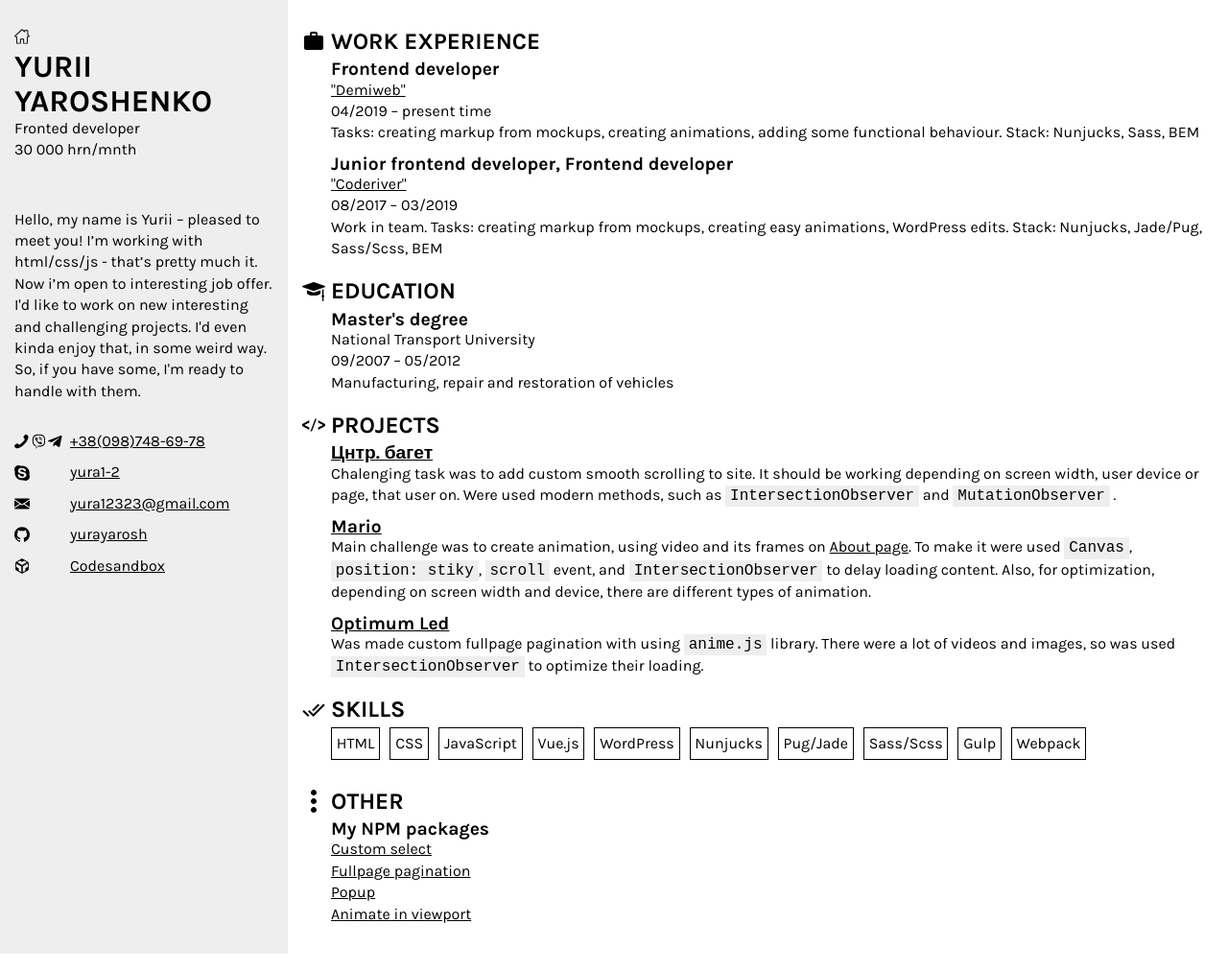
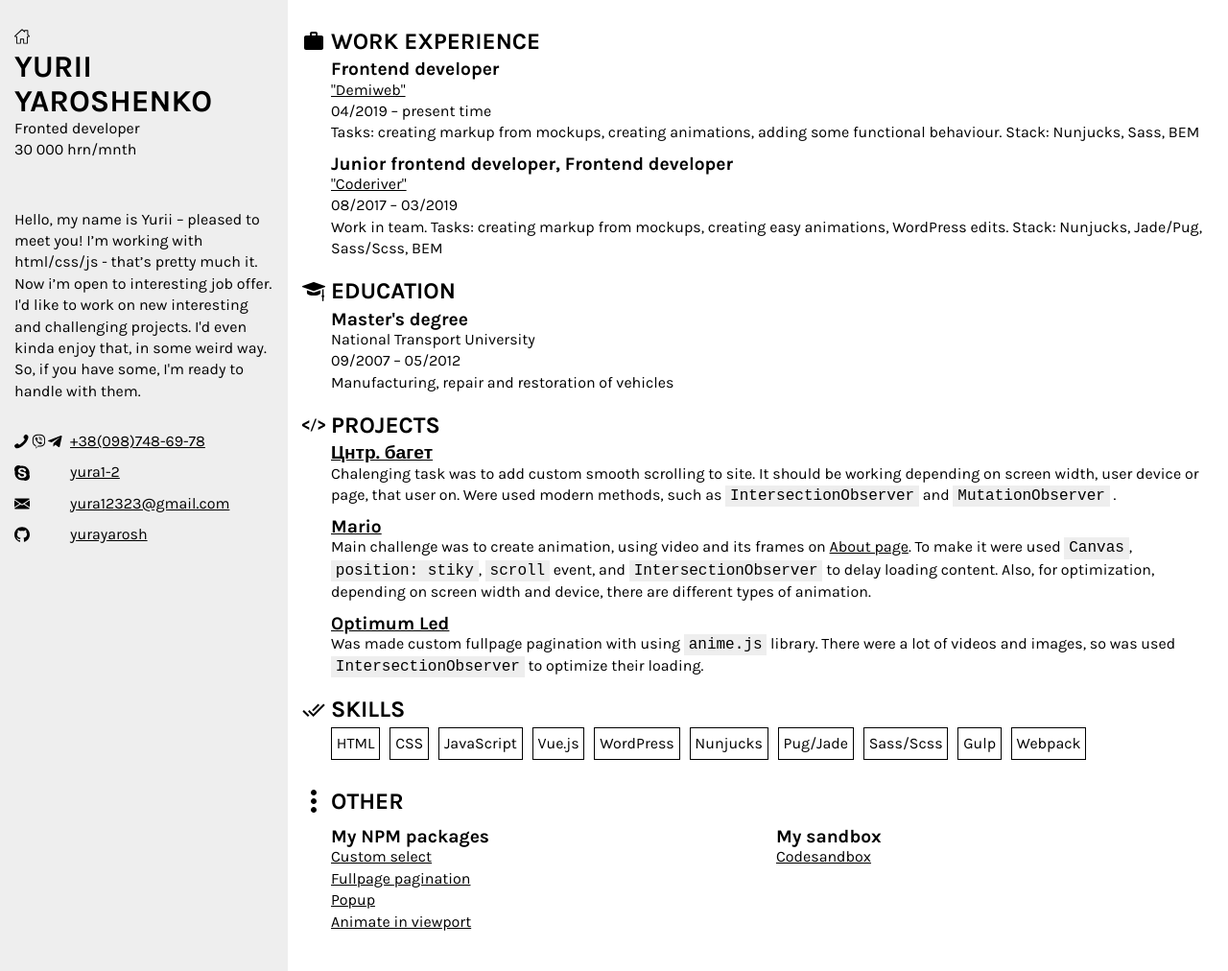
Before and after one commit to yurayarosh/cv, a Jekyll site: the page built from index.md, in a window 1280 px wide. Shown: the whole page at 96% size. Built offline with Jekyll 4.4.1, drawn with Linux system fonts in a browser that asks for light colours.

Commit message:
Replace sandbox from contacts to `other` block

```diff
--- a/_data/contacts.yaml
+++ b/_data/contacts.yaml
@@ -16,7 +16,3 @@
     - icon: github
   title: github
   text: <a href="https://github.com/yurayarosh" target="_blank">yurayarosh</a>
-- icons:
-    - icon: codesandbox
-  title: codesandbox
-  text: <a href="https://codesandbox.io/u/yurayarosh/sandboxes" target="_blank">Codesandbox</a>
--- a/_includes/other.html
+++ b/_includes/other.html
@@ -1,17 +1,22 @@
 {% assign other = site.data.other %}
 
 <!-- begin meta-blok -->
-<div class="main-meta__block meta-block">
+<div class="main-meta__block meta-block meta-block--grid">
   {% assign mod = 'meta-block__icon' %}
-    {% include iconsHTML/_menu.html %}
+  {% include iconsHTML/_menu.html %}
 
   <h2 class="meta-block__title title title--h2">Other</h2>
-  <h3 class="meta-block__subttl title title--h3">My NPM packages</h3>
 
-  <div class="meta-block__content">
-    {% for i in other.links %}
-    <p><a href="{{ i.href }}" target="_blank">{{ i.title }}</a></p>
-    {% endfor %}
+  {% for i in other.blocks %}
+  <div class="meta-block__block">
+    <h3 class="meta-block__subttl title title--h3">{{ i.title }}</h3>
+
+    <div class="meta-block__content">
+      {% for j in i.links %}
+      <p><a href="{{ j.href }}" target="_blank">{{ j.title }}</a></p>
+      {% endfor %}
+    </div>
   </div>
+  {% endfor %}
 </div>
 <!-- end meta-blok -->
--- a/_sass/partials/_main-meta.sass
+++ b/_sass/partials/_main-meta.sass
@@ -4,6 +4,7 @@
       margin-bottom: rem(20)
 
 .meta-block
+  $this: &
   position: relative
   padding-left: rem(30)
   &__icon
@@ -16,9 +17,16 @@
       fill: transparent
       path:nth-child(2)
         fill: currentColor
-
   &__title
     margin-bottom: rem(5)
   &__block
     &:not(:last-child)
       margin-bottom: rem(10)
+
+  &--grid
+    display: grid
+    grid-template-columns: 1fr 1fr
+    grid-gap: .5em
+    #{$this}__title
+      grid-column-start: 1
+      grid-column-end: 3
```
Also changed, not shown: _data/other.yaml (+15 -9 lines), 1 other file.
